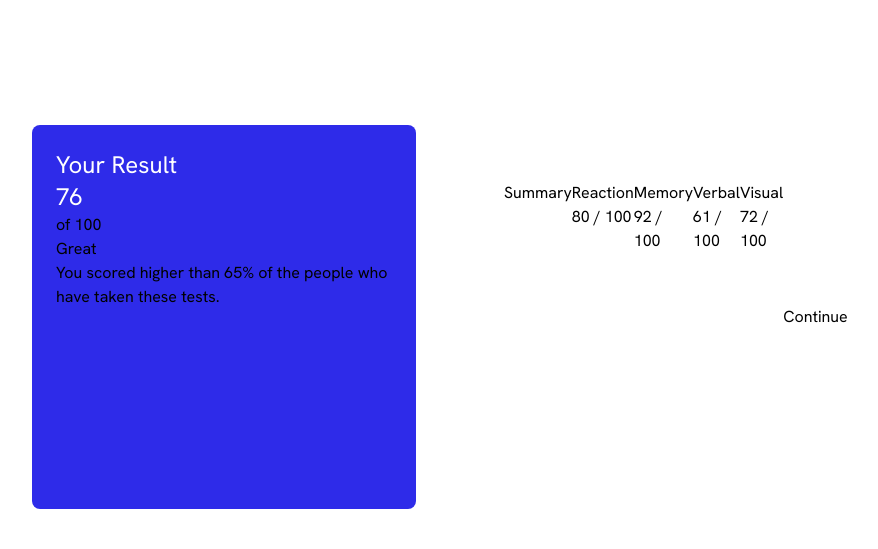
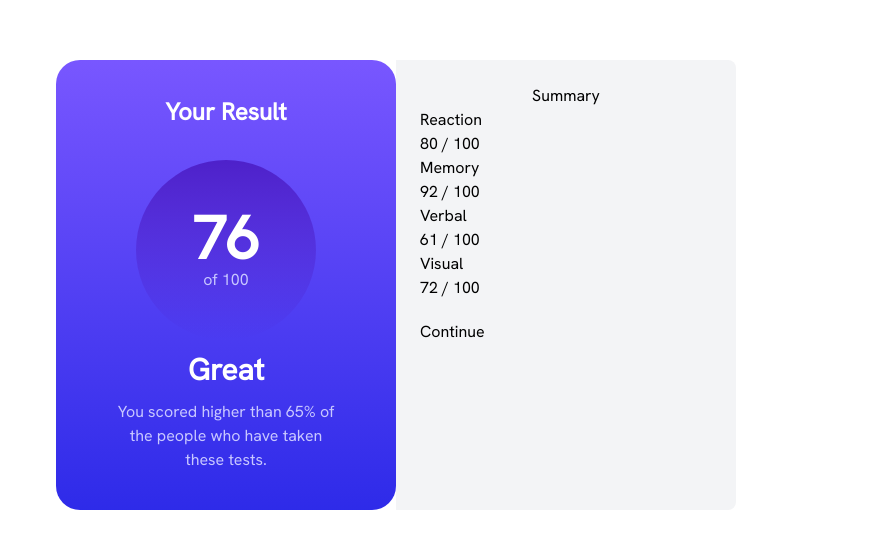
Before and after one commit to JoseAntonioSegura/DIW, a website: page TailWind/src/index.html in a window 1280 px wide. Shown: the part 115-664 px from the top of the page, without its empty margins (244-1122 px from the left). Drawn offline with Linux system fonts and the light colour scheme.

Commit message:
Primer Div terminado, he cambiado el w y el h usando medidas de px

```diff
--- a/TailWind/src/index.html
+++ b/TailWind/src/index.html
@@ -7,26 +7,24 @@
     <link href="https://fonts.googleapis.com/css2?family=Hanken+Grotesk&display=swap" rel="stylesheet">
     <link href="./output.css" rel="stylesheet">
     <title>Frontend Mentor | Results summary component</title>
-    <style>
-        .attribution { font-size: 11px; text-align: center; }
-        .attribution a { color: hsl(228, 45%, 44%); }
-    </style>
 </head>
-<body class="bg-white flex justify-center items-center " style="font-family: 'Hanken Grotesk', sans-serif;">
-    <div class="flex bg-Light-royal-blue w-96 h-96 ml-10 mt-60 rounded-lg p-6 mr-6">
+<body class="bg-white " style="font-family: 'Hanken Grotesk', sans-serif;">
+
+<div class="flex flex-col md:flex-row justify-center items-center h-screen mr-0">
+    <div class="bg-gradient-to-b from-Light-slate-blue to-Light-royal-blue justify-center items-center w-[340px] h-[450px] rounded-3xl p-6 mb-0 mr-0">
+        <h1 class="text-white text-2xl text-center mt-3 font-semibold" >Your Result</h1>
+        <div class="flex flex-col items-center m-auto mt-8 justify-center rounded-full w-[180px] h-[180px] bg-gradient-to-b from-Violet-blue to-Persian-blue">
+            <p class="text-white text-6xl font-bold text-center">76</p>
+            <p class="text-Light-lavender text-center">of 100</p>
+        </div>
         <div>
-            <h1 class="text-white text-2xl">Your Result</h1>
-            <div class="">
-                <p class="text-white text-2xl">76</p>
-                <p>of 100</p>
-            </div>
-            <h1>Great</h1>
-            <p>You scored higher than 65% of the people who have taken these tests.</p>
+            <h1 class="text-center text-white text-3xl m-3 font-bold">Great</h1>
+            <p class="text-center text-Light-lavender pl-9 pr-9">You scored higher than 65% of the people who have taken these tests.</p>
         </div>
     </div>
 
-    <div class="flex bg-White w-80 h-80 ml-10 mt-60 rounded-lg p-6">
-        <h1>Summary</h1>
+    <div class="bg-gray-100 w-[340px] h-[450px] rounded-r-lg p-6 ml-0">
+        <h1 class="text-center">Summary</h1>
         <div>
             <p>Reaction</p><p>80 / 100</p>
         </div>
@@ -39,8 +37,9 @@
         <div>
             <p>Visual</p><p>72 / 100</p>
         </div>
-        <button>Continue</button>
+        <button class="mt-5">Continue</button>
     </div>
+</div>
 
 </body>
 </html>
```
Also changed, not shown: TailWind/src/output.css.
